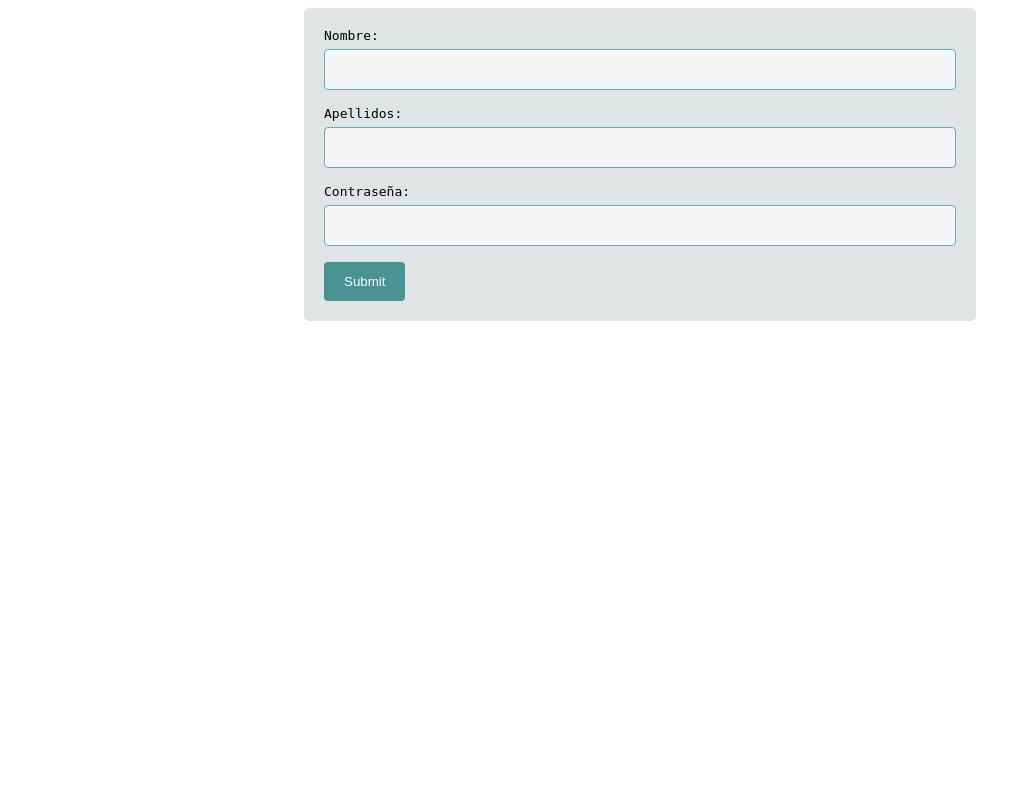
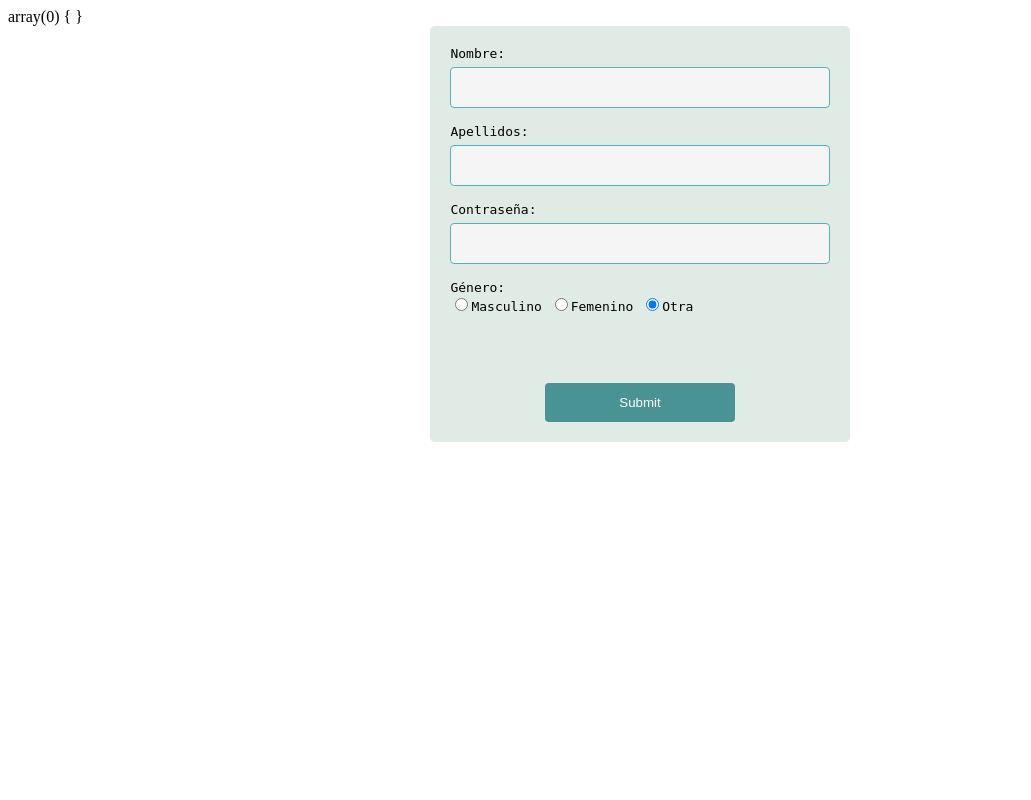
Before and after one commit to elisagc/ejercicios_php, a PHP site: page / in a window 1280 px wide. Shown: the whole page, without its empty margins (0-1031 px from the left). Run offline with PHP 8.4, Linux system fonts and the light colour scheme.

Commit message:
mejora form

```diff
--- a/Tema13_sesiones/Ej2_formulario/html.php
+++ b/Tema13_sesiones/Ej2_formulario/html.php
@@ -2,7 +2,12 @@
 
 function form(...$arr){
 
-if(!empty($arr)){
+    var_dump($arr);
+
+    $check="checked";
+
+if(!empty($arr[0])){
+
     $nombre= $arr[0]['nombre'];
     $apes=$arr[0]['apellidos'];
     $pass=$arr[0]['contraseña'];
@@ -10,23 +15,43 @@ if(!empty($arr)){
     if ($nombre === "error"){
         $nombre="";
         $className="error";
+        $nombreC="Introduzca nombre sin números";
     }else{
         $className="noerror";
+        $nombreC="";
     }
 
     if($apes === "error"){
         $apes="";
         $classApes="error";
+        $apesC="Introduzca Apellidos sin números";
     }else{
         $classApes="noerror";
+        $apesC="";
     }
 
     if($pass==="error"){
         $pass="";
         $classPass="error";
+        $passC="Introduzca contraseña mayor de 5 caracteres";
     }else{
         $classPass="noerror";
+        $passC="";
     }
+
+    if ($_SESSION["validarNom"] && $_SESSION["validarApes"] && $_SESSION["validarPass"]){
+        $correct="Registrado correctamente";
+        $nombre= "";
+        $apes="";
+        $pass="";
+        $aviso="verde";
+        session_unset();
+
+
+     }else{
+         $correct="Introduzca correctamente campos en rojo";
+         $aviso="rojo";
+     }
 
 }else{
     $nombre= "";
@@ -35,7 +60,13 @@ if(!empty($arr)){
     $className="noerror";
     $classApes="noerror";
     $classPass="noerror";
+    $correct="";
+    $aviso="";
+    $nombreC="";
+    $passC="";
+    $apesC="";
 }
+
 
 
 echo <<<HRD
@@ -50,17 +81,28 @@ echo <<<HRD
 </head>
 <body>
 
+<div class="box">
     <form action='$_SERVER[PHP_SELF]' method="post" class="container">
 
-    <label> Nombre: </label> <br><input type="text" value="$nombre" name="nombre" class=$className><br>
-    <label> Apellidos: </label><br> <input type="text" value="$apes" name="apellidos"  class=$classApes>
-    <label> Contraseña: </label><br> <input type="password" value="$pass" name="contraseña"  class=$classPass>
+    <label> Nombre: </label> <br><input type="text" value="$nombre" placeholder="$nombreC" name="nombre" class=$className><br>
+    <label> Apellidos: </label><br> <input type="text" value="$apes" placeholder="$apesC" name="apellidos"  class=$classApes>
+    <label> Contraseña: </label><br> <input type="password" value="$pass" placeholder="$passC" name="contraseña"  class=$classPass>
     <br>
 
+    <label>Género:</label>
+    <br>
+    <input type="radio" name="genero" value="masculino" $check><label>Masculino</label>
+    <input type="radio" name="genero" value="femenino"  $check><label>Femenino</label>
+    <input type="radio" name="genero" value="otros" $check><label>Otra</label>
+    <br><br>
 
+    <div class="box2">
+    <h3 class="$aviso">$correct</h3>
     <input type="submit" name="submit">
+    </div>
     </form>
 
+<div>
 </body>
 </html>
 
--- a/Tema13_sesiones/Ej2_formulario/index.php
+++ b/Tema13_sesiones/Ej2_formulario/index.php
@@ -3,28 +3,39 @@ include("html.php");
 include("comprobar.php");
 session_start();
 
+
 if (isset($_POST['submit'])){
 
-    if(!empty($_POST["nombre"]) && !empty($_POST["apellidos"]) && !empty($_POST["contraseña"]) ){
+    if(!empty($_POST["nombre"]) && !empty($_POST["apellidos"]) && isset($_POST["contraseña"]) ){
 
         if(comprobarCaracteres($_POST["nombre"])){
             $_SESSION["nombre"]=$_POST["nombre"];
+            $_SESSION["validarNom"]=true;
         }else{
             $_SESSION["nombre"]="error";
+            $_SESSION["validarNom"]=false;
         }
 
         if(comprobarCaracteres($_POST["apellidos"])){
             $_SESSION["apellidos"]=$_POST["apellidos"];
+            $_SESSION["validarApes"]=true;
         }else{
             $_SESSION["apellidos"]="error";
+            $_SESSION["validarApes"]=false;
         }
 
         if(comprobarPass($_POST["contraseña"])){
             $_SESSION["contraseña"]=$_POST["contraseña"];
+            $_SESSION["validarPass"]=true;
         }else{
             $_SESSION["contraseña"]="error";
+            $_SESSION["validarPass"]=false;
         }
+
+        $_SESSION["genero"]=$_POST["genero"];
+var_dump($_POST["genero"]);
         form($_SESSION);
+
 
 
     }else{
--- a/Tema13_sesiones/Ej2_formulario/style.css
+++ b/Tema13_sesiones/Ej2_formulario/style.css
@@ -1,9 +1,25 @@
-body{
+.box{
   display: flex;
   justify-content: center;
   font-family: monospace;
 
   }
+
+  .box2{
+    display: flex;
+    text-align: center;
+    flex-direction: column;
+    font-family: monospace;
+    color: rgb(10, 9, 9);
+    align-items: center;
+  }
+ .container{
+    width: 30%;
+    border-radius: 5px;
+    background-color: #1b643c21;
+    padding: 20px;
+ }
+
   input[type="text"],
   input[type="password"],
   select,
@@ -24,24 +40,36 @@ body{
     border: none;
     border-radius: 4px;
     cursor: pointer;
+    width: 50%;
   }
   input[type="submit"]:hover {
     background-color: #56b3b9;
   }
-  .container {
-  width: 50%;
-  border-radius: 5px;
-  background-color: #e0e4e4;
-  padding: 20px;
 
-  }
 
   .error{
     background-color: rgba(201, 40, 40, 0.438);
      border: 1px solid #9c2020;
   }
 
+  h3{
+    width: 80%;
+    padding: 12px;
+    text-align: center;
+    border-radius: 4px;
+
+  }
   .noerror{
     background-color: whitesmoke;
     border: 1px solid #56b3b9;
   }
+
+  .rojo{
+    background-color: rgba(201, 40, 40, 0.438);
+    border: 1px solid #9c2020;
+  }
+
+  .verde{
+    background-color: rgba(40, 201, 53, 0.438);
+    border: 1px solid #209c58;
+  }
```
Also changed, not shown: Tema13_sesiones/Ej2_formulario/validation.php (deleted, +0 -58 lines). Lines whose indentation alone changed are shown as unchanged.
